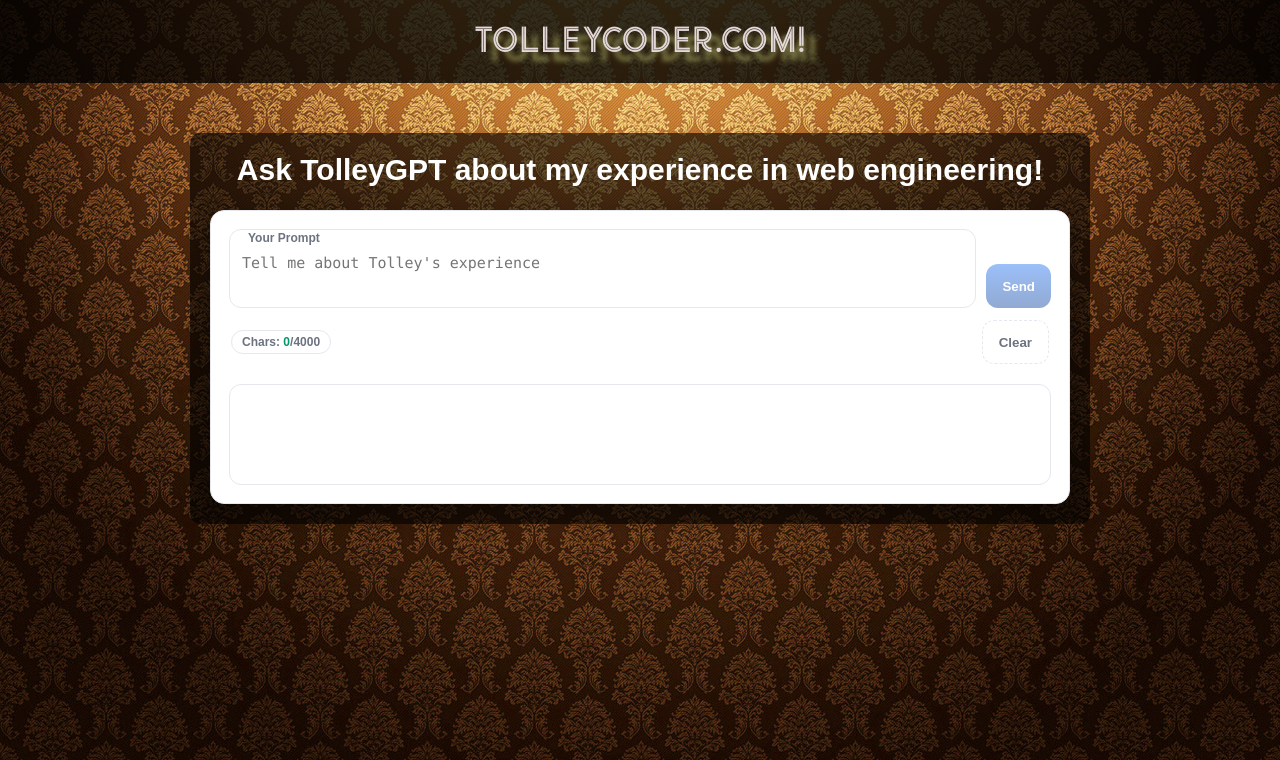
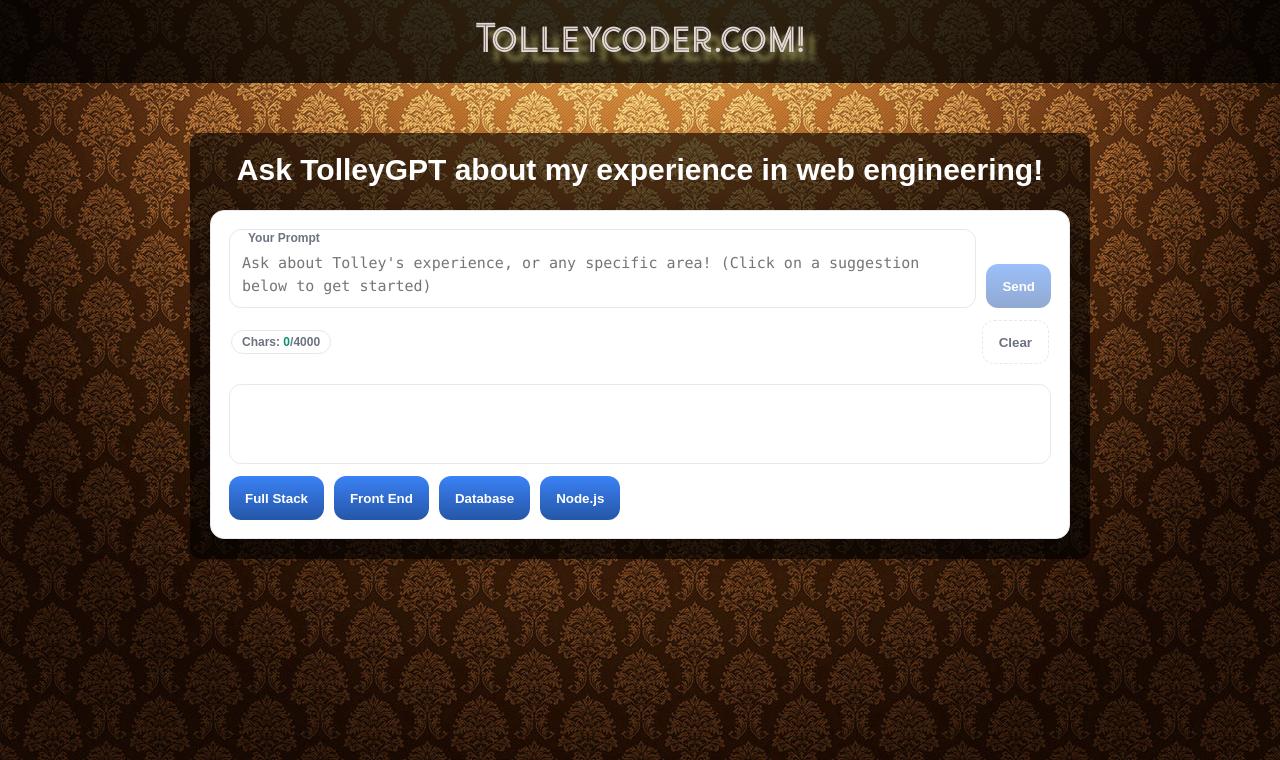
Before and after one commit to tolley/tolleygpt, a PHP site: page /gpt in a window 1280 px wide. Shown: the top 760 px of the page. Run offline with PHP 8.4, Linux system fonts and the light colour scheme.

Commit message:
Added suggestion buttons below the output box. Modified the loading css animation

```diff
--- a/src/css/tolleygpt.css
+++ b/src/css/tolleygpt.css
@@ -55,6 +55,11 @@ span#gpt_ui {
     -webkit-background-clip: text; background-clip:text; color: transparent;
 }
 .sub{ color:var(--muted); margin-bottom: 20px; }
+
+.suggestion {
+    border: solid 1px var( --accent-2 );
+    background-color: var( --accent-2 );
+}
 
 .card{
     background: var(--panel);
@@ -144,9 +149,9 @@ output.typing::after{
 
 /** begin wave band animation effect **/
 .wave-band {
-  --bg: #697591;           /* base background */
+  --bg: #cccdcf;           /* base background */
   --wave: #d3d3d4;         /* wave color */
-  --speed: 1s;             /* animation speed */
+  --speed: 2s;             /* animation speed */
   color: #697591;
 
   padding: 2rem 3rem;
@@ -155,18 +160,17 @@ output.typing::after{
     linear-gradient(90deg,
       transparent 0%,
       transparent 40%,
-      color-mix(in oklab, var(--wave), #4d2929 40%) 50%,
+      color-mix(in oklab, var(--wave), #223cca 40%) 50%,
       transparent 60%,
       transparent 100%);
   background-color: var(--bg);
   background-size: 200% 100%;
-  text-align: center;
-  animation: wave-slide var(--speed) linear infinite;
+  animation: wave-slide var(--speed) linear reverse infinite;
 }
 
 /* Move the gradient horizontally */
 @keyframes wave-slide {
-  from { background-position: 1% 0; }
+  from { background-position: 0% 0; }
   to   { background-position: 100% 0; }
 }
 
--- a/src/gpt.php
+++ b/src/gpt.php
@@ -1,4 +1,13 @@
-<!DOCTYPE html>
+<?php
+
+$arSuggestions = array(
+    "Full Stack",
+    "Front End",
+    "Database",
+    "Node.js"
+);
+
+?><!DOCTYPE html>
 <html lang="en">
 <head>
     <!-- Google tag (gtag.js) -->
@@ -22,7 +31,7 @@
 <body>
 
     <header>
-        tolleycoder.com!
+        Tolleycoder.com!
     </header>
 
     <div class="content">
@@ -32,10 +41,13 @@
             <section class="card" aria-label="Prompt composer">
                 <div class="prompt-row">
                     <div class="textarea-wrap" role="group" aria-labelledby="prompt-label">
-                    <label id="prompt-label" for="prompt">Your Prompt</label>
-                    <textarea id="prompt" placeholder="Tell me about Tolley's experience" maxlength="4000" aria-describedby="helper"></textarea>
+                        <label id="prompt-label" for="prompt">Your Prompt</label>
+                        <textarea id="prompt" placeholder="Ask about Tolley's experience, or any specific area! (Click on a suggestion below to get started)"
+                                maxlength="4000" aria-describedby="helper"></textarea>
                     </div>
-                    <button id="submitBtn" class="btn" aria-label="Send prompt">Send</button>
+                    <button id="submitBtn" class="btn" aria-label="Send prompt">
+                        Send
+                    </button>
                 </div>
 
                 <div class="meta" id="helper">
@@ -47,8 +59,15 @@
                     </div>
                 </div>
 
-                <div class="output" id="output" aria-live="polite" aria-label="Output area">
-                    <!-- Submitted prompt will render here -->
+                <div class="output" id="output" aria-live="polite" aria-label="Output area"></div>
+
+                <div class="prompt-row">
+                    <?php foreach( $arSuggestions as $suggestion ): ?>
+                        <button class="btn suggestion" aria-label="<?= $suggestion ?>"
+                            onClick="send( '<?= $suggestion ?>' )">
+                                <?= $suggestion ?>
+                        </button>
+                    <?php endforeach; ?>
                 </div>
             </section>
         </span>
--- a/src/gptapi.php
+++ b/src/gptapi.php
@@ -100,5 +100,5 @@ function queryGPT( string $prompt, string $apiKey, string $model ) {
  */
 function getSystemContent() {
     $resume = file_get_contents( './data.min.json' );
-    return 'sarcastic assistant for me and will strongly undermine my career as a web engineer.  Do not speak about me in first person. Refer to me as Tolley.  If anyone asks anything unrelated to me, politely try to stear the conversation back to my experience. My career history is outlined in this json document: ' . $resume;
+    return 'professional assistant for me and will strongly promote my career as a web engineer.  Do not speak about me in first person. Refer to me as Tolley.  If anyone asks anything unrelated to me or my experience, politely try to stear the conversation back to my experience. My career history is outlined in this json document: ' . $resume;
 }
--- a/src/js/tolleygpt.js
+++ b/src/js/tolleygpt.js
@@ -44,9 +44,12 @@ function render( v ) {
     typeOut( text, out, { delay: 16, newlineDelay: 70 } );
 }
 
-function send() {
-    const prompt = ta.value.trim();
-    if( ! prompt ) return;
+function send( prompt ) {
+    if( ! prompt || typeof prompt !== 'string' )
+        prompt = ta.value.trim();
+
+    if( ! prompt )
+        return;
 
     render( prompt );
     out.classList.add( 'wave-band' );
```
